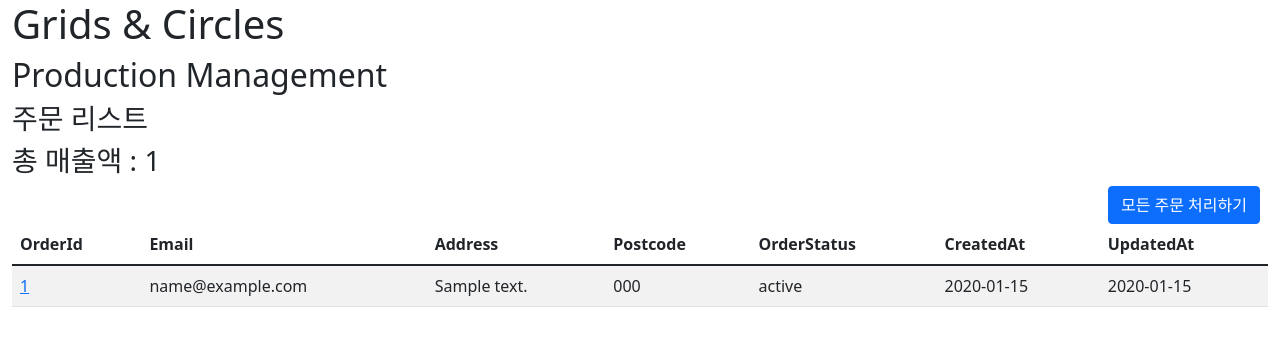
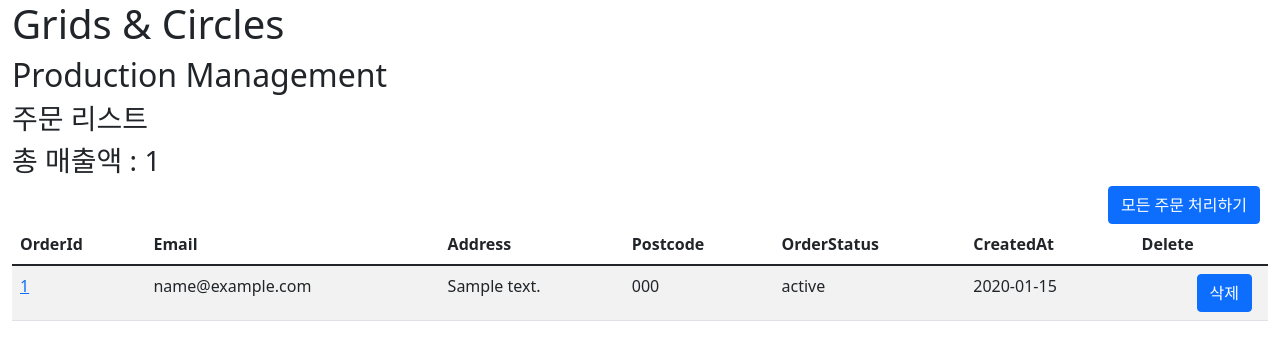
Before and after one commit to jungyoonoh/coffee-order-management, a Spring app: template gc-coffee-server/src/main/resources/templates/order-list.html in a window 1280 px wide. Shown: the top 360 px of the page. Run offline with Thymeleaf, Linux system fonts and the light colour scheme; the template is opened without the code that fills it: most values are stand-ins (such as "Sample title", 1, 10 or a date in 2020); data that the repository does not hold is empty.

Commit message:
feat: 주문 삭제 기능 추가

```diff
--- a/gc-coffee-server/src/main/java/com/example/gccoffeeserver/controller/views/OrderViewController.java
+++ b/gc-coffee-server/src/main/java/com/example/gccoffeeserver/controller/views/OrderViewController.java
@@ -42,4 +42,10 @@
         orderService.removeAllOrder();
         return "redirect:/orders";
     }
+
+    @DeleteMapping("/orders/{id}")
+    public String deleteOrder(@PathVariable UUID id) {
+        orderService.removeOrderById(id);
+        return "redirect:/orders";
+    }
 }
--- a/gc-coffee-server/src/main/java/com/example/gccoffeeserver/repository/OrderJdbcRepository.java
+++ b/gc-coffee-server/src/main/java/com/example/gccoffeeserver/repository/OrderJdbcRepository.java
@@ -62,6 +62,12 @@
         jdbcTemplate.update("DELETE FROM orders", Map.of());
     }
 
+    @Override
+    public void deleteOrderById(UUID orderId) {
+        jdbcTemplate.update("DELETE FROM orders where order_id = UUID_TO_BIN(:orderId)",
+                Map.of("orderId", orderId.toString().getBytes()));
+    }
+
     private Map<String, Object> toOrderParamMap(Order order) {
         var paramMap = new HashMap<String, Object>();
         paramMap.put("orderId", order.getOrderId().toString().getBytes());
--- a/gc-coffee-server/src/main/java/com/example/gccoffeeserver/repository/OrderRepository.java
+++ b/gc-coffee-server/src/main/java/com/example/gccoffeeserver/repository/OrderRepository.java
@@ -17,4 +17,6 @@
     Long getSumOfSales();
 
     void deleteAllOrder();
+
+    void deleteOrderById(UUID orderId);
 }
--- a/gc-coffee-server/src/main/java/com/example/gccoffeeserver/service/DefaultOrderService.java
+++ b/gc-coffee-server/src/main/java/com/example/gccoffeeserver/service/DefaultOrderService.java
@@ -44,4 +44,9 @@
     public void removeAllOrder() {
         orderRepository.deleteAllOrder();
     }
+
+    @Override
+    public void removeOrderById(UUID orderId) {
+        orderRepository.deleteOrderById(orderId);
+    }
 }
--- a/gc-coffee-server/src/main/java/com/example/gccoffeeserver/service/OrderService.java
+++ b/gc-coffee-server/src/main/java/com/example/gccoffeeserver/service/OrderService.java
@@ -18,4 +18,6 @@
     long getTotalIncome();
 
     void removeAllOrder();
+
+    void removeOrderById(UUID orderId);
 }
--- a/gc-coffee-server/src/main/resources/templates/order-list.html
+++ b/gc-coffee-server/src/main/resources/templates/order-list.html
@@ -30,7 +30,7 @@
         <th scope="col">Postcode</th>
         <th scope="col">OrderStatus</th>
         <th scope="col">CreatedAt</th>
-        <th scope="col">UpdatedAt</th>
+        <th scope="col">Delete</th>
     </tr>
     </thead>
     <tbody>
@@ -41,7 +41,14 @@
         <td th:text="*{postcode}"></td>
         <td th:text="*{orderStatus}"></td>
         <td th:text="*{createdAt}"></td>
-        <td th:text="*{updatedAt}"></td>
+        <td>
+            <div class="d-grid gap-2 d-md-flex justify-content-md-end">
+                <form method="post" th:action="@{/orders/{orderId}(orderId=${order.orderId})}">
+                    <input name="_method" type="hidden" value="delete"/>
+                    <button class="btn btn-primary me-md-2" id="delete-each-btn">삭제</button>
+                </form>
+            </div>
+        </td>
     </tr>
     </tbody>
 </table>
```
